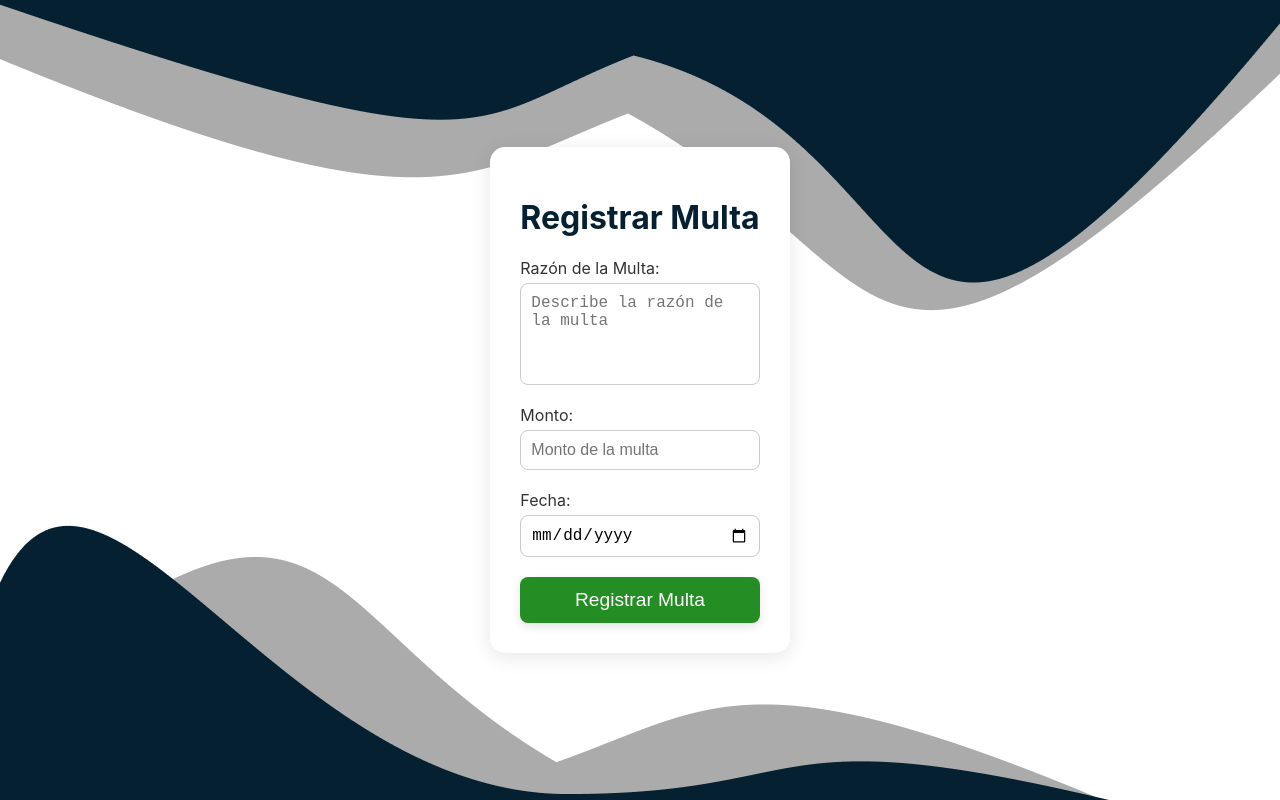
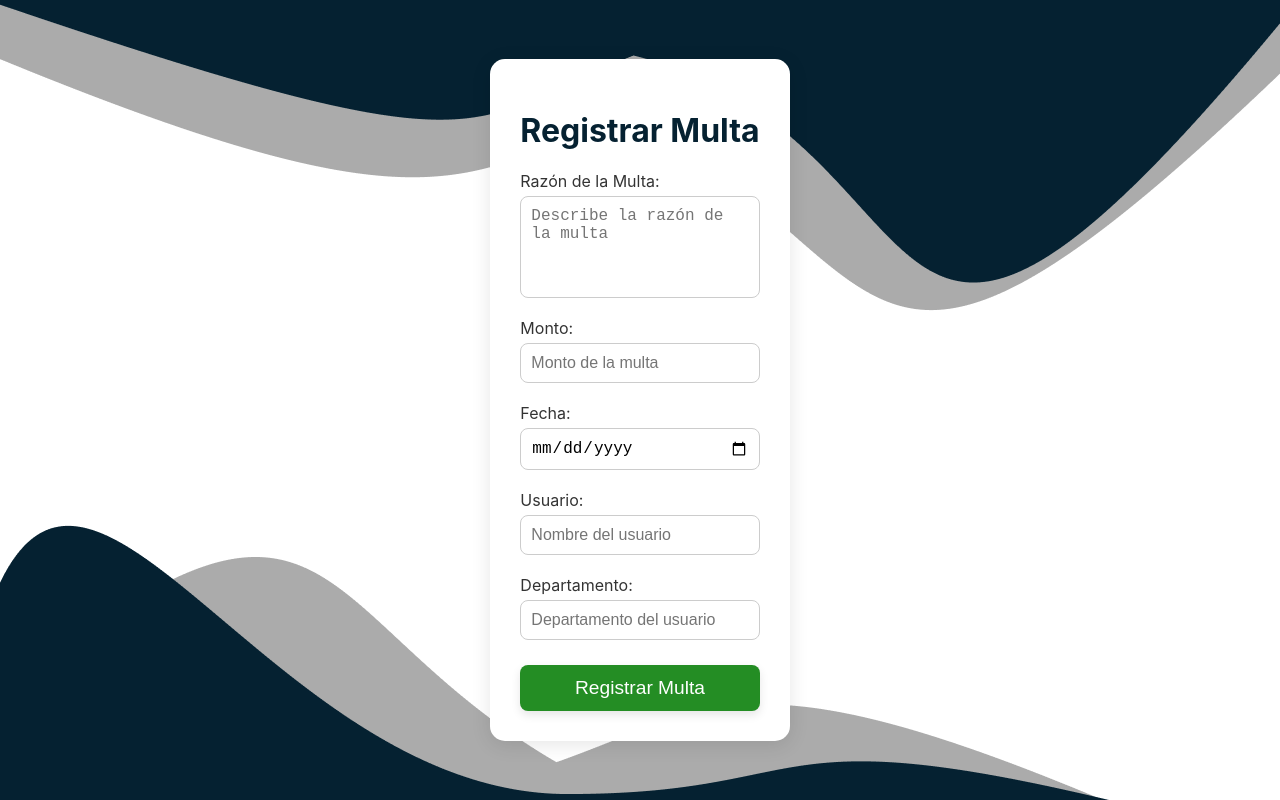
Before and after one commit to Edson617/condominios, a React (Vite) app: page /FinesForm in a window 1280 px wide. Built offline with nearby package versions, Linux system fonts and the light colour scheme.

Commit message:
Actualización:notificacion

```diff
--- a/src/FinesForm.tsx
+++ b/src/FinesForm.tsx
@@ -8,6 +8,8 @@ function FinesForm() {
     reason: '',
     amount: '',
     date: '',
+    user: '',  // Nuevo campo para el usuario
+    department: '',  // Nuevo campo para el departamento
   });
 
   const API_URL = 'http://localhost:4000/api/insertar_multas'; // URL de la API
@@ -90,6 +92,32 @@ function FinesForm() {
           />
         </div>
 
+        <div className="form-group">
+          <label htmlFor="user">Usuario:</label>
+          <input
+            type="text"
+            id="user"
+            name="user"
+            value={fine.user}
+            onChange={handleChange}
+            required
+            placeholder="Nombre del usuario"
+          />
+        </div>
+
+        <div className="form-group">
+          <label htmlFor="department">Departamento:</label>
+          <input
+            type="text"
+            id="department"
+            name="department"
+            value={fine.department}
+            onChange={handleChange}
+            required
+            placeholder="Departamento del usuario"
+          />
+        </div>
+
         <button type="submit" className="fines-button">Registrar Multa</button>
       </form>
     </div>
--- /dev/null
+++ b/src/Notifications.css
@@ -0,0 +1,23 @@
+.notifications ul {
+  list-style-type: none;
+  padding: 0;
+}
+
+.notifications li {
+  padding: 10px;
+  border: 1px solid #ddd;
+  margin-bottom: 10px;
+}
+
+.unread {
+  background-color: #f9f9f9;
+  font-weight: bold;
+}
+
+.read {
+  background-color: #e0e0e0;
+}
+
+button {
+  margin-top: 5px;
+}
--- /dev/null
+++ b/src/Notifications.tsx
@@ -0,0 +1,86 @@
+import { useState, useEffect } from 'react';
+import './Notifications.css';
+
+interface Notification {
+  _id: string;
+  message: string;
+  department: string;
+  isRead: boolean;
+  createdAt: string;
+}
+
+const Notifications = ({ department }: { department: string }) => {
+  const [notifications, setNotifications] = useState<Notification[]>([]);
+  const [loading, setLoading] = useState<boolean>(true);
+
+  // Fetch notifications from the API
+  const fetchNotifications = async () => {
+    try {
+      const response = await fetch(`http://localhost:4000/api/notificaciones/${department}`);
+      if (response.ok) {
+        const data: Notification[] = await response.json();
+        setNotifications(data);
+      }
+    } catch (error) {
+      console.error('Error al obtener las notificaciones:', error);
+    } finally {
+      setLoading(false);
+    }
+  };
+
+  // Fetch notifications when the component is mounted
+  useEffect(() => {
+    fetchNotifications();
+  }, [department, fetchNotifications]);  // Incluimos fetchNotifications aquí
+
+  // Mark notification as read
+  const handleMarkAsRead = async (notificationId: string) => {
+    try {
+      const response = await fetch(`http://localhost:4000/api/notificaciones/${notificationId}/marcar_leida`, {
+        method: 'PUT',
+      });
+      if (response.ok) {
+        // Update local state to mark the notification as read
+        setNotifications((prevNotifications) =>
+          prevNotifications.map((notification) =>
+            notification._id === notificationId ? { ...notification, isRead: true } : notification
+          )
+        );
+      }
+    } catch (error) {
+      console.error('Error al marcar la notificación como leída:', error);
+    }
+  };
+
+  if (loading) {
+    return <div>Cargando notificaciones...</div>;
+  }
+
+  return (
+    <div>
+      <h2>Notificaciones</h2>
+      {notifications.length > 0 ? (
+        <ul>
+          {notifications.map((notification) => (
+            <li key={notification._id} className="notification-item">
+              <p>{notification.message}</p>
+              <small>Departamento: {notification.department}</small>
+              <br />
+              <small>{new Date(notification.createdAt).toLocaleString()}</small>
+              <br />
+              {notification.isRead ? (
+                <span>Leída</span>
+              ) : (
+                <button onClick={() => handleMarkAsRead(notification._id)}>Marcar como leída</button>
+              )}
+            </li>
+          ))}
+        </ul>
+      ) : (
+        <p>No tienes notificaciones</p>
+      )}
+    </div>
+  );
+};
+
+export default Notifications;
--- a/src/main.tsx
+++ b/src/main.tsx
@@ -10,6 +10,7 @@ import FinesForm from './FinesForm.tsx'; // Importar el componente FinesForm
 import GatePermissionForm from './GatePermissionForm.tsx'; // Importar el formulario de permiso de portones
 import './registro.css';
 import ProfilesList from "./ProfilesList.tsx"; // Importa el nuevo componente
+import Notifications from './Notifications.tsx'; // Asegúrate de que la ruta sea correcta
 createRoot(document.getElementById('root')!).render(
   <StrictMode>
     <BrowserRouter> {/* Envolver la aplicación en BrowserRouter */}
@@ -21,6 +22,7 @@ createRoot(document.getElementById('root')!).render(
         <Route path="/FinesForm" element={<FinesForm />} /> {/* Ruta para el formulario de multas */}
         <Route path="/profiles" element={<ProfilesList />} />
         <Route path="/GatePermissionForm" element={<GatePermissionForm />} /> {/* Ruta para el formulario de permiso de portones */}
+        <Route path="/notificaciones" element={<Notifications />} /> {/* Ruta para la interfaz de notificaciones */}
       </Routes>
     </BrowserRouter>
   </StrictMode>
```
